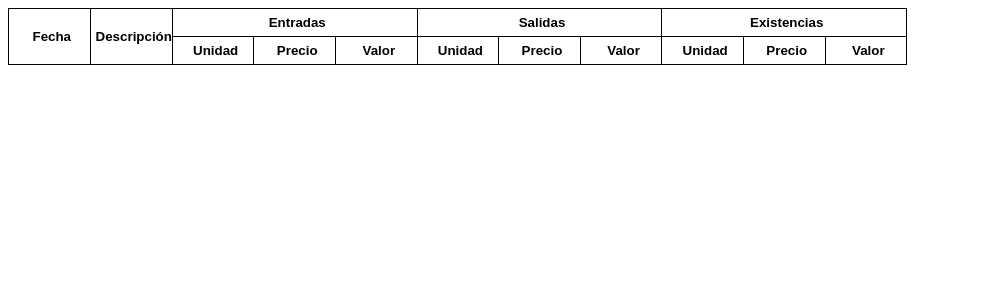
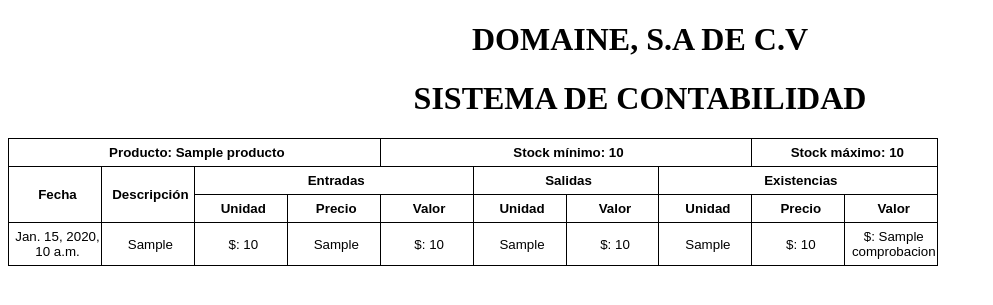
Before and after one commit to OrellanaGC/Sist-Cont, a Django app: template templates/reportes/kardex.html in a window 1280 px wide. Shown: the top 305 px of the page, without its empty margins (0-993 px from the left). Run offline with Django 3.2, Linux system fonts and the light colour scheme; the template is opened without the code that fills it: most values are stand-ins (such as "Sample title", 1, 10 or a date in 2020); lists and menus that the app fills with data are empty.

Commit message:
Reportes

```diff
--- a/templates/reportes/balanceGeneral.html
+++ b/templates/reportes/balanceGeneral.html
@@ -19,12 +19,14 @@
             padding: 6px 0px 6px 5px;
             width: 3.5cm;
         }
-        h1{
+        h1, h2{
             text-align: center;
         }
     </style>
     <body>
-        <h1>BALANCE GENERAL</h1>
+        <h1>DOMAINE, S.A DE C.V</h1>
+        <h1>SISTEMA DE CONTABILIDAD</h2>
+        <h2>BALANCE GENERAL</h2>
         <table>
             <tr>
                 <td style="width: 8cm;">ACTIVOS</td>
--- a/templates/reportes/estadoResultado.html
+++ b/templates/reportes/estadoResultado.html
@@ -18,12 +18,14 @@
             padding: 6px 0px 6px 5px;
             width: 2.5cm;
         }
-        h1{
+        h1, h2{
             text-align: center;
         }
     </style>
     <body>
-        <h1>ESTADO DE RESULTADO</h1>
+        <h1>DOMAINE, S.A DE C.V</h1>
+        <h1>SISTEMA DE CONTABILIDAD</h2>
+        <h2>ESTADO DE RESULTADO</h2>
         <table>
             <tr>
                 <td style="width: 8cm;">VENTAS</td>
--- a/templates/reportes/flujoEfectivo.html
+++ b/templates/reportes/flujoEfectivo.html
@@ -18,12 +18,14 @@
             padding: 6px 0px 6px 5px;
             width: 2.5cm;
         }
-        h1{
+        h1, h2{
             text-align: center;
         }
     </style>
     <body>
-        <h1>FLUJO DE EFECTIVO</h1>
+        <h1>DOMAINE, S.A DE C.V</h1>
+        <h1>SISTEMA DE CONTABILIDAD</h1>
+        <h2>FLUJO DE EFECTIVO</h2>
         <table>
             <tr>
                 <td style="width: 8cm;"><b>UTILIDAD NETA<b></td>
--- a/templates/reportes/kardex.html
+++ b/templates/reportes/kardex.html
@@ -7,7 +7,7 @@
         @page {
             size: letter landscape;
             margin: 1.5cm;
-            margin-left: 2cm;
+            margin-left: 1.5cm;
         }
         table, tr, td{
             font-size: 10pt;
@@ -17,17 +17,29 @@
         table th, td{
             border: 1px solid black;
             padding: 6px 0px 6px 5px;
-            width: 2cm;
+            width: 2.3cm;
+            text-align: center;
+        }
+        h1{
             text-align: center;
         }
     </style>
     <body>
+        <h1>DOMAINE, S.A DE C.V</h1>
+        <h1>SISTEMA DE CONTABILIDAD</h2>
         <table>
+            {%if kardex %}
+            <tr>
+                <th class="col-4 casilla" colspan="4">Producto: {{kardex.producto.nombre}}</th>
+                <th class="col-4 casilla" colspan="4">Stock mínimo: {{kardex.producto.stockMinimo}}</th>
+                <th class="col-4 casilla" colspan="4">Stock máximo: {{kardex.producto.stockMaximo}}</th>
+            </tr>
+            {% endif %}
             <tr>
                 <th rowspan="2">Fecha</th>
                 <th rowspan="2">Descripción</th>
                 <th colspan="3">Entradas</th>
-                <th colspan="3">Salidas</th>
+                <th colspan="2">Salidas</th>
                 <th colspan="3">Existencias</th>
             </tr>
             <tr>
@@ -38,7 +50,7 @@
 
                 <!--SALIDAS-->
                 <th>Unidad</th>
-                <th>Precio</th>
+                <!--th>Precio</th-->
                 <th>Valor</th>
 
                 <!--EXISTENCIAS-->
@@ -46,84 +58,22 @@
                 <th>Precio</th>
                 <th>Valor</th>
             </tr>
-            {% if transacciones %}
-            {% for transaccion in transacciones %}
-            <tr>
-                <!--INVENYARIO INICIAL-->
-                {% if transaccion.tipo == 'I' %}
-                <!--ENTRADAS-->
-                <td>{{ transaccion.fecha }}</td>
-                <td>{{ transaccion.get_tipo_display }}</td>
-                <td></td>
-                <td></td>
-                <td></td>
-
-                <!--SALIDAS-->
-                <td></td>
-                <td></td>
-                <td></td>
-
-                <!--EXISTENCIAS-->
-                <td>{{ transaccion.cantidad }}</td>
-                <td>${{ transaccion.costoUnitario }}</td>
-                <td>${{ transaccion.costoTotal }}</td>
-
-                <!--COMPRAS O DEVOLUCIONES DE VENTAS -->
-                {% elif transaccion.tipo == 'C' or transaccion.tipo == 'DV' %}
-                <!--ENTRADAS-->
-                <td>{{ transaccion.fecha }}</td>
-                <td>{{ transaccion.get_tipo_display }}</td>
-                <td>{{ transaccion.cantidad }}</td>
-                <td>${{ transaccion.costoUnitario }}</td>
-                <td>${{ transaccion.costoTotal }}</td>
-
-                <!--SALIDAS-->
-
-                <td></td>
-                <td></td>
-                <td></td>
-
-                <!--EXISTENCIAS-->
-                <td>{{ transaccion.cantidad }}</td>
-                <td>${{ transaccion.costoUnitario }}</td>
-                <td>${{ transaccion.costoTotal }}</td>
-
-                <!--VENTAS O DEVOLUCIONES DE COMPRAS -->
-                {% elif transaccion.tipo == 'V' or transaccion.tipo == 'DC' %}
-                <!--ENTRADAS-->
-                <td>{{ transaccion.fecha }}</td>
-                <td>{{ transaccion.get_tipo_display }}</td>
-                <td></td>
-                <td></td>
-                <td></td>
-
-                <!--SALIDAS-->
-                <td>{{ transaccion.cantidad }}</td>
-                <td>${{ transaccion.costoUnitario }}</td>
-                <td>${{ transaccion.costoTotal }}</td>
-
-                <!--EXISTENCIAS-->
-                <td></td>
-                <td></td>
-                <td></td>
-                {% endif %}
-                {% if actualizaciones %}
-                {% for actualizacion in actualizaciones %}
-                {% if actualizacion.transaccionInventario_id == transaccion.idTransaccionInv %}
-                <tr>
-                    <!--EXISTENCIAS-->
-                    <td>{{ transaccion.fecha }}</td>
-                    <td colspan="7"></td>
-                    <td>{{ actualizacion.existencias }}</td>
-                    <td>{{ actualizacion.costoUnitario }}</td>
-                    <td>{{ actualizacion.costoTotal }}</td>
-                <tr>
-                {% endif %}
+            <tbody>
+                {% for lp in lineaPeriodo %}
+                <tr >
+                    <td >{{lp.fecha}}</td>
+                    <td >{{lp.tipoTransaccion}}</td>
+                    <td >$: {{lp.valorUnitario}}</td>
+                    <td >{{lp.cantidadEntrada}}</td>
+                    <td >$: {{lp.valorEntrada}}</td>
+                    <td >{{lp.cantidadSalida}}</td>
+                    <td >$: {{lp.valorSalida}}</td>
+                    <td >{{lp.cantidadExistencia}}</td>
+                    <td >$: {{lp.valorExistencia}}</td>
+                    <td >$: {{lp.comprobacion}}</td>
+                </tr>
                 {% endfor %}
-                {% endif %}
-            </tr>
-            {% endfor %}
-            {% endif %}
+            </tbody>
         </table>
     </body>
 </html>
--- a/templates/reportes/libroDiario.html
+++ b/templates/reportes/libroDiario.html
@@ -19,8 +19,14 @@
             padding: 6px 0px 6px 5px;
             width: 3cm;
         }
+        h1, h2{
+            text-align: center;
+        }
     </style>
     <body>
+        <h1>DOMAINE, S.A DE C.V</h1>
+        <h2>SISTEMA DE CONTABILIDAD</h2>
+        <h2>LIBRO DIARIO</h2>
         <table>
             <tr>
                 <th>Fecha</th>
```
Also changed, not shown: apps/reportes/views.py (+23 -11 lines), templates/reportes/libroMayor.html (+10 -3 lines).
